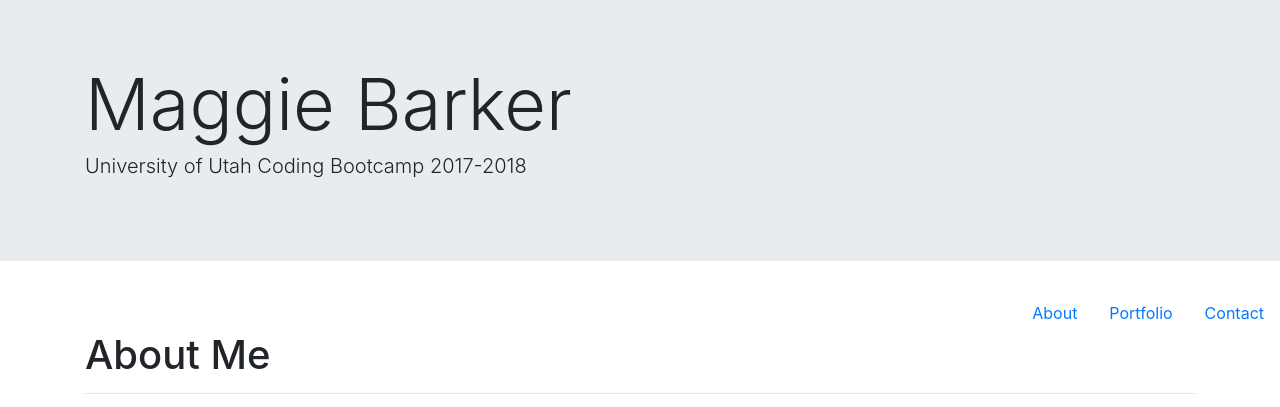
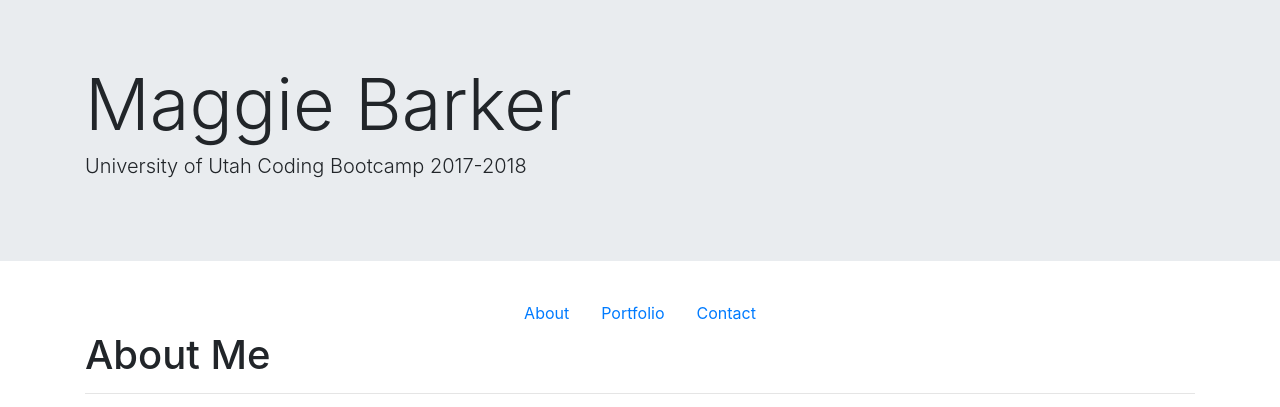
Before and after one commit to maggiebarker/bootstrap-portfolio, a plain HTML site: page index.html in a window 1280 px wide. Shown: the top 407 px of the page. Drawn offline with nearby package versions, Linux system fonts and the light colour scheme.

Commit message:
navbar tweaks

```diff
--- a/index.html
+++ b/index.html
@@ -7,13 +7,13 @@
     <meta name="viewport" content="width=device-width, initial-scale=1, shrink-to-fit=no">
 
       <link rel="stylesheet" href="https://maxcdn.bootstrapcdn.com/bootstrap/4.0.0-beta/css/bootstrap.min.css" integrity="sha384-/Y6pD6FV/Vv2HJnA6t+vslU6fwYXjCFtcEpHbNJ0lyAFsXTsjBbfaDjzALeQsN6M" crossorigin="anonymous">
+      <link rel="stylesheet" type="text.css" href="style/css">
 
   </head>
 
   <body>
 
-
-   <header id="masthead">
+   <header>
 
         <div class="jumbotron jumbotron-fluid">
           <div class="container">
@@ -22,11 +22,7 @@
           </div>
         </div>
 
-<!--      <div>
-        <a href="index.html" id="logo">Maggie Barker</a>
--->
-
-        <ul class="nav justify-content-end">
+        <ul class="nav justify-content-center">
             <li class="nav-item">
               <a class="nav-link active" href="index.html">About</a>
             </li>
@@ -38,12 +34,6 @@
             </li>
         </ul>
 
-<!--          <nav>
-            <a href="index.html">About</a>
-            <a href="portfolio.html">Portfolio</a>
-            <a href="contact.html">Contact</a>
-          </nav>
-  -->
     </header>
 
     <div class="container">
```
Also changed, not shown: contact.html (+1 -4 lines), portfolio.html (+9 -12 lines).
